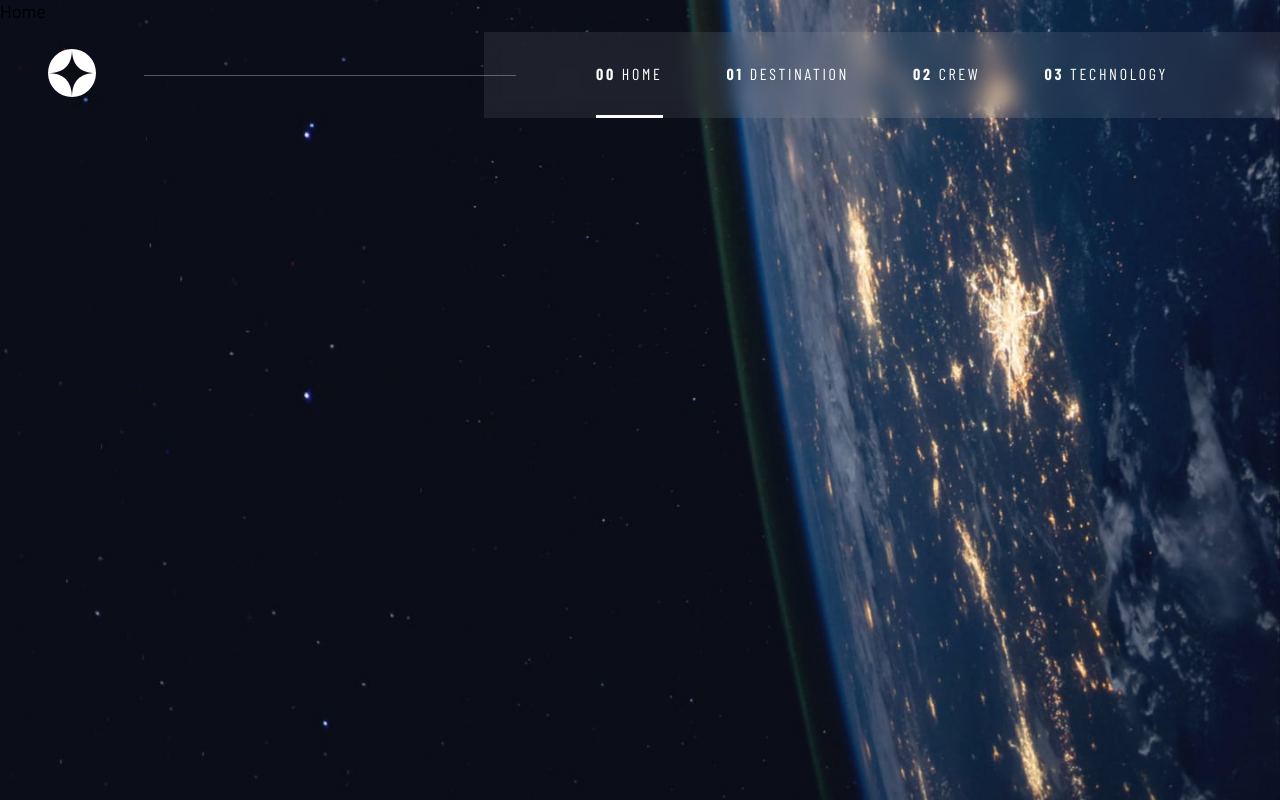
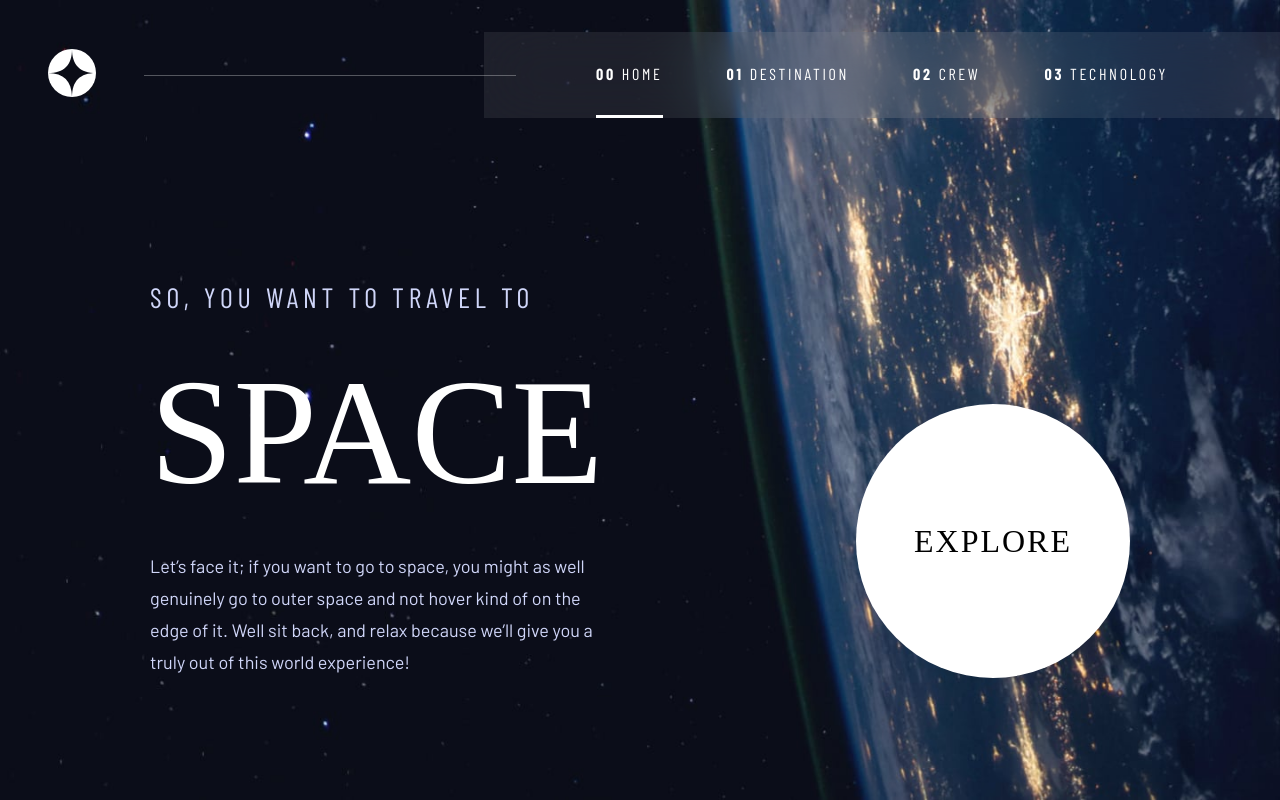
Before and after one commit to chazn3x/space-tourism, a Vue app: page / in a window 1280 px wide. Built offline with nearby package versions, Linux system fonts and the light colour scheme; a web font is replaced by a local one.

Commit message:
home page

```diff
--- a/src/assets/style/index.scss
+++ b/src/assets/style/index.scss
@@ -14,13 +14,18 @@ body {
   font-size: 18px;
   width: 100%;
   min-height: 100vh;
+  color: $white;
 }
 // typography
-h1, h2, h3, h4, .sub-heading {
+h1, h2, h3, h4, .sub-heading, .button {
   font-family: 'Bellefair', serif;
+  font-weight: normal;
 }
 h1 {
-  font-size: 150px;
+  font-size: 80px;
+  @media screen and (min-width: $tablet) {
+    font-size: 150px;
+  }
 }
 h2 {
   font-size: 100px;
@@ -33,15 +38,24 @@ h4 {
 }
 h5, .sub-heading-2, nav {
   font-family: 'Barlow Condensed', sans-serif;
+  font-weight: normal;
 }
 h5 {
-  font-size: 28px;
-  letter-spacing: 4.75;
+  font-size: 16px;
+  letter-spacing: 2.7px;
   color: $blue;
+  @media screen and (min-width: $tablet) {
+    font-size: 20px;
+    letter-spacing: 3.4px;
+  }
+  @media screen and (min-width: $desktop) {
+    letter-spacing: 4.75px;
+    font-size: 28px;
+  }
 }
 .sub-heading-2 {
   font-size: 14px;
-  letter-spacing: 2.35;
+  letter-spacing: 2.35px;
 }
 nav {
   font-size: 16px;
@@ -49,7 +63,7 @@ nav {
 }
 // commons
 .background {
-  position: absolute;
+  position: fixed;
   width: 100%;
   height: 100%;
   z-index: -1;
@@ -57,3 +71,15 @@ nav {
   background-repeat: no-repeat;
   background-size: cover;
 }
+
+.button {
+  background-color: $white;
+  border-radius: 50%;
+  display: flex;
+  align-items: center;
+  justify-content: center;
+  color: black;
+  border: none;
+  box-shadow: none;
+  text-decoration: none;
+}
--- a/src/assets/style/variables.scss
+++ b/src/assets/style/variables.scss
@@ -2,3 +2,8 @@
 $black: #0B0D17;
 $blue: #D0D6F9;
 $white: #ffffff;
+
+// Dimensions
+$mobile: 576px;
+$tablet: 768px;
+$desktop: 992px;
--- a/src/components/macro/Header.vue
+++ b/src/components/macro/Header.vue
@@ -81,14 +81,14 @@ export default {
   align-items: center;
   width: 100%;
   padding: 1rem;
-  @media screen and (min-width: 768px) {
+  @media screen and (min-width: $tablet) {
     padding: 0;
   }
-  @media screen and (min-width: 992px) {
+  @media screen and (min-width: $desktop) {
     padding: 2rem 0;
   }
   .logo {
-    @media screen and (min-width: 768px) {
+    @media screen and (min-width: $tablet) {
       margin: 0 3rem;
     }
   }
@@ -104,11 +104,11 @@ export default {
     right: 0;
     z-index: -1;
     background-color: #c8c8c81a;
-    backdrop-filter: blur(10px);
+    backdrop-filter: blur(30px);
     padding-top: 5rem;
     width: 70vw;
     height: 100vh;
-    @media screen and (min-width: 768px) {
+    @media screen and (min-width: $tablet) {
       min-width: max-content;
       max-width: max-content;
       height: auto;
@@ -116,7 +116,7 @@ export default {
       padding: 0 1rem;
       position: unset;
     }
-    @media screen and (min-width: 992px) {
+    @media screen and (min-width: $desktop) {
       padding: 0 5rem;
     }
     &-button {
@@ -128,7 +128,7 @@ export default {
     &-links {
       display: flex;
       flex-direction: column;
-      @media screen and (min-width: 768px) {
+      @media screen and (min-width: $tablet) {
         flex-direction: row;
       }
     }
@@ -138,23 +138,24 @@ export default {
       padding: .5rem 3rem;
       text-decoration: none;
       transition: border-bottom .2s;
-      @media screen and (min-width: 768px) {
+      @media screen and (min-width: $tablet) {
         padding: 2rem 0;
         margin: 0 2rem;
+        border-bottom: 0 solid rgba(255,255,255,.5);
       }
       .bold {
         font-weight: 700;
       }
       &.router-link-exact-active {
         border-right: 3px solid $white;
-        @media screen and (min-width: 768px) {
+        @media screen and (min-width: $tablet) {
           border-right: none;
           border-bottom: 3px solid $white;
         }
       }
       &:not(.router-link-exact-active):hover {
-        @media screen and (min-width: 768px) {
-          border-bottom: 3px solid rgba(255,255,255,.5);
+        @media screen and (min-width: $tablet) {
+          border-bottom-width: 3px;
         }
       }
     }
--- a/src/views/Home.vue
+++ b/src/views/Home.vue
@@ -1,6 +1,15 @@
 <template>
   <div class="background"></div>
-  Home
+  <div class="content">
+    <div class="text">
+      <h5>SO, YOU WANT TO TRAVEL TO</h5>
+      <h1 class="title">SPACE</h1>
+      <p class="paragraph">Let’s face it; if you want to go to space, you might as well genuinely go to outer space and not hover kind of on the edge of it. Well sit back, and relax because we’ll give you a truly out of this world experience!</p>
+    </div>
+    <router-link to="/destination" class="button">
+      EXPLORE
+    </router-link>
+  </div>
 </template>
 
 <script>
@@ -10,13 +19,79 @@ export default {
 </script>
 
 <style lang="scss" scoped>
+@import '../assets/style/variables.scss';
 .background {
   background-image: url('../assets/home/background-home-mobile.jpg');
-  @media screen and (min-width: 768px) {
+  @media screen and (min-width: $tablet) {
     background-image: url('../assets/home/background-home-tablet.jpg');
   }
-  @media screen and (min-width: 992px) {
+  @media screen and (min-width: $desktop) {
     background-image: url('../assets/home/background-home-desktop.jpg');
   }
 }
+.content {
+  width: 100%;
+  max-width: 1400px;
+  height: 100%;
+  margin: 0 auto;
+  padding: 120px 2rem 2rem;
+  text-align: center;
+  display: flex;
+  flex-direction: column;
+  @media screen and (min-width: $tablet) {
+    padding-top: 200px;
+  }
+  @media screen and (min-width: $desktop) {
+    padding: 280px 150px 2rem;
+    text-align: left;
+    flex-direction: row;
+  }
+  .title {
+    margin: 2rem 0;
+  }
+  .paragraph {
+    color: $blue;
+    font-size: 15px;
+    line-height: 25px;
+    max-width: 415px;
+    margin: 0 auto;
+    @media screen and (min-width: $tablet) {
+      font-size: 16px;
+      line-height: 28px;
+    }
+    @media screen and (min-width: $desktop) {
+      margin: 0;
+      font-size: 18px;
+      line-height: 32px;
+      max-width: 445px;
+    }
+  }
+  .button {
+    width: 150px;
+    height: 150px;
+    font-size: 20px;
+    letter-spacing: 1.25px;
+    margin: 50px auto 0;
+    outline: 0 solid rgba(200,200,200,.1);
+    transition: outline .3s;
+    &:hover {
+      outline-width: 3rem;
+    }
+    @media screen and (min-width: $tablet) {
+      width: 242px;
+      height: 242px;
+      font-size: 32px;
+      letter-spacing: 2px;
+      margin: 150px auto 0;
+      &:hover {
+        outline-width: 5rem;
+      }
+    }
+    @media screen and (min-width: $desktop) {
+      width: 274px;
+      height: 274px;
+      margin: auto 0 0 auto;
+    }
+  }
+}
 </style>
```
